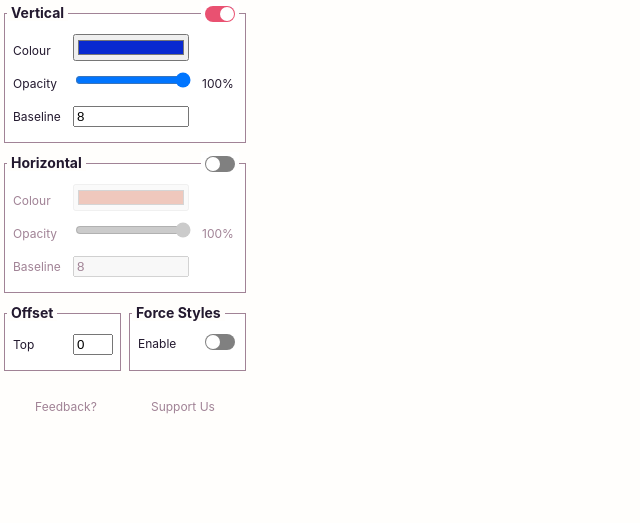
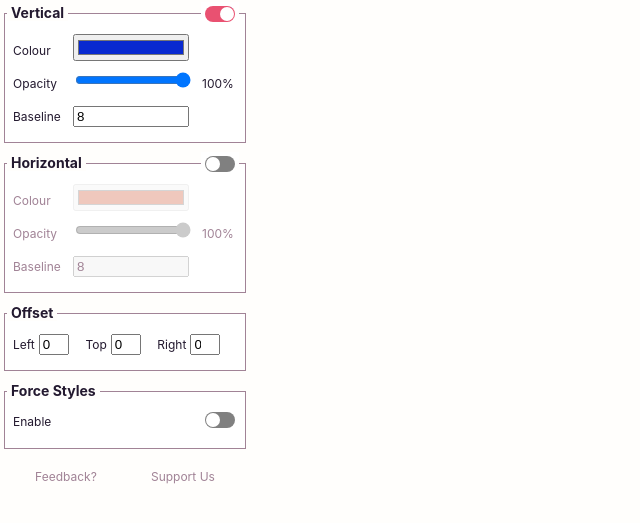
Before and after one commit to jpedroribeiro/Baseliner, a React app: page / in a window 1280 px wide. Shown: the part 73-596 px from the top of the page, without its empty margins (0-640 px from the left). Built offline with nearby package versions, Linux system fonts and the light colour scheme; no server answers.

Commit message:
Adding left and right offsets. (#23)
Bumping to version 6.3: Adding left and right offsets

```diff
--- a/package.json
+++ b/package.json
@@ -9,7 +9,6 @@
   },
   "scripts": {
     "start": "react-scripts start",
-    "bak_build": "react-scripts build",
     "build": "react-scripts build && yarn run copy-baseliner-file",
     "test": "react-scripts test",
     "eject": "react-scripts eject",
--- a/src/Popup.css
+++ b/src/Popup.css
@@ -38,7 +38,7 @@ h1 a {
 
 .popup {
     width: 250px;
-    height: 412px;
+    height: 566px;
 }
 
 .status {
@@ -63,6 +63,24 @@ h1 a {
 
 .grid-duo .row input[type="number"] {
     max-width: 40px;
+}
+
+.grid-trio .row {
+    display: flex;
+    justify-content: space-between;
+}
+
+.grid-trio label {
+    margin-right: 4px;
+}
+
+.grid-trio .grid-trio-unit {
+    margin-top: 0;
+    flex: 1 0 auto;
+}
+
+.grid-trio .row input[type="number"] {
+    max-width: 30px;
 }
 
 .grid {
--- a/src/Popup.js
+++ b/src/Popup.js
@@ -9,6 +9,8 @@ function Popup() {
   const [hasStartedUp, setHasStartedUp] = React.useState(false);
   const [statusLabel, setStatusLabel] = React.useState("loading...");
   const [topOffset, setTopOffset] = React.useState(0);
+  const [leftOffset, setLeftOffset] = React.useState(0);
+  const [rightOffset, setRightOffset] = React.useState(0);
   const [forceStyles, setForceStyles] = React.useState(false);
   const [enableVertical, setEnableVertical] = React.useState(true);
   const [colourVertical, setColourVertical] = React.useState("#0829d0");
@@ -21,6 +23,13 @@ function Popup() {
 
   function handleTopOffset(e) {
     setTopOffset(e.currentTarget.value);
+  }
+
+  function handleLeftOffset(e) {
+    setLeftOffset(e.currentTarget.value);
+  }
+  function handleRightOffset(e) {
+    setRightOffset(e.currentTarget.value);
   }
 
   function handleForceStyles(e) {
@@ -99,6 +108,8 @@ function Popup() {
                 horizontalBaseline: ${message.objOfValues.horizontalBaseline},
                 horizontalEnable: ${message.objOfValues.horizontalEnable},
                 topOffset: ${message.objOfValues.topOffset},
+                leftOffset: ${message.objOfValues.leftOffset},
+                rightOffset: ${message.objOfValues.rightOffset},
                 forceStyles: ${message.objOfValues.forceStyles}
               })`,
             });
@@ -121,6 +132,8 @@ function Popup() {
                 horizontalBaseline,
                 horizontalEnable,
                 topOffset,
+                leftOffset,
+                rightOffset,
                 forceStyles,
               },
             } = message;
@@ -137,6 +150,8 @@ function Popup() {
             setBaselineVertical(verticalBaseline);
             setEnableVertical(verticalEnable);
             setTopOffset(topOffset);
+            setLeftOffset(leftOffset);
+            setRightOffset(rightOffset);
             setForceStyles(forceStyles);
 
             // Generate and apply styles
@@ -155,6 +170,8 @@ function Popup() {
                 ${horizontalBaseline},
                 ${horizontalEnable},
                 ${topOffset},
+                ${leftOffset},
+                ${rightOffset},
                 ${forceStyles}
               )`,
             });
@@ -209,6 +226,8 @@ function Popup() {
           ${horizontal.baseline},
           ${horizontal.enable},
           ${topOffset},
+          ${leftOffset},
+          ${rightOffset},
           ${forceStyles}
         )`,
       });
@@ -225,6 +244,8 @@ function Popup() {
     enableVertical,
     enableHorizontal,
     topOffset,
+    leftOffset,
+    rightOffset,
     forceStyles,
   ]);
 
@@ -347,10 +368,20 @@ function Popup() {
         </div>
       </div>
 
-      <div className={"grid-duo"}>
-        <div className={`grid`}>
+      <div className={"grid-trio grid"}>
         <h2>Offset</h2>
         <div className={"row"}>
+          <div className={"grid-trio-unit"}>
+            <label htmlFor={"leftOffset"}>Left</label>
+            <input
+              type="number"
+              min={0}
+              id="leftOffset"
+              value={leftOffset}
+              onChange={handleLeftOffset}
+            />
+          </div>
+          <div className={"grid-trio-unit"}>
             <label htmlFor={"topOffset"}>Top</label>
             <input
               type="number"
@@ -359,6 +390,17 @@ function Popup() {
               value={topOffset}
               onChange={handleTopOffset}
             />
+          </div>
+          <div className={"grid-trio-unit"}>
+            <label htmlFor={"rightOffset"}>Right</label>
+            <input
+              type="number"
+              min={0}
+              id="rightOffset"
+              value={rightOffset}
+              onChange={handleRightOffset}
+            />
+          </div>
         </div>
       </div>
 
@@ -375,7 +417,6 @@ function Popup() {
             onChange={handleForceStyles}
           />
           <label htmlFor={"forceStyles"}>Enable</label>
-          </div>
         </div>
       </div>
 
```
Also changed, not shown: src/baseliner.js (+8 -5 lines), build/asset-manifest.json, build/baseliner.js, build/index.html, build/local_version__workbox-sw.js (deleted), build/manifest.json, build/service-worker-firefox.js (deleted), build/service-worker.js, firefox_addon/manifest.json, public/manifest.json, 10 other files. Lines whose indentation alone changed are shown as unchanged.
